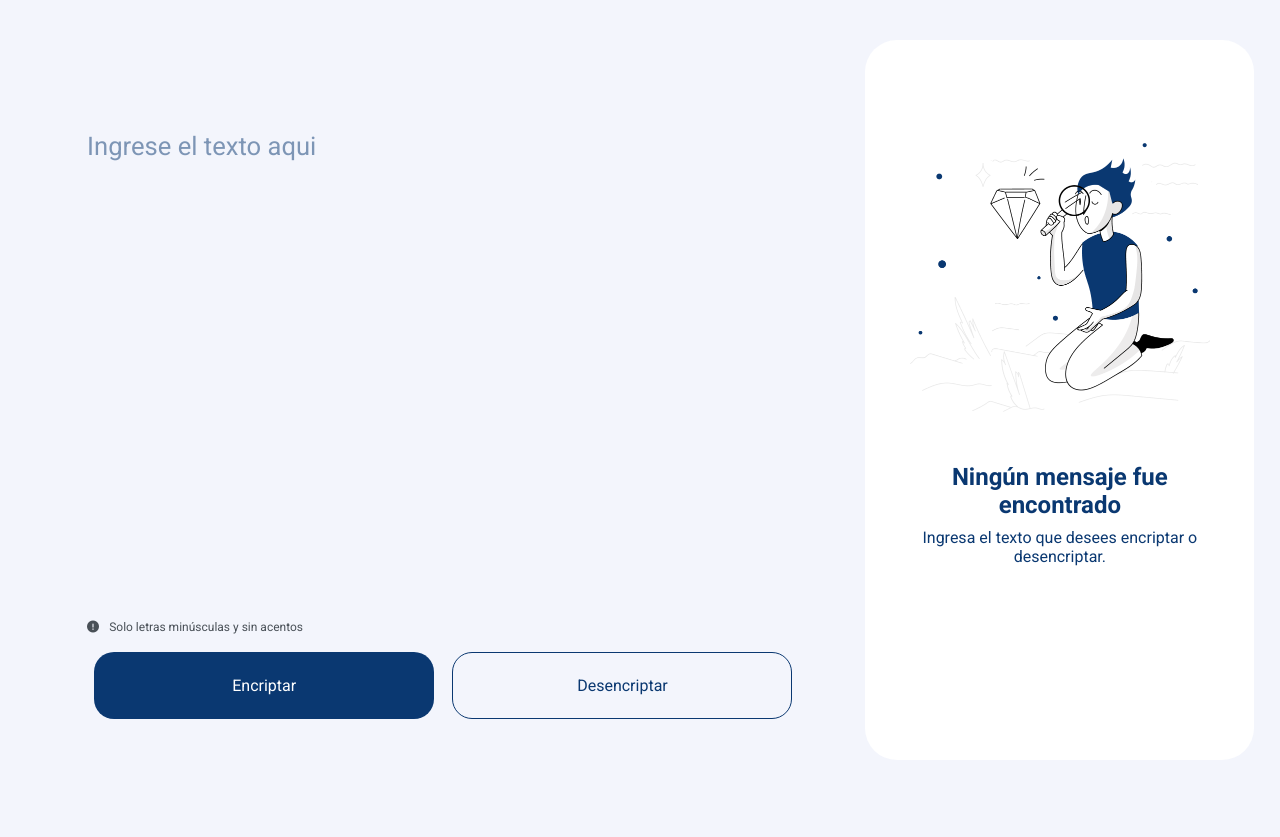
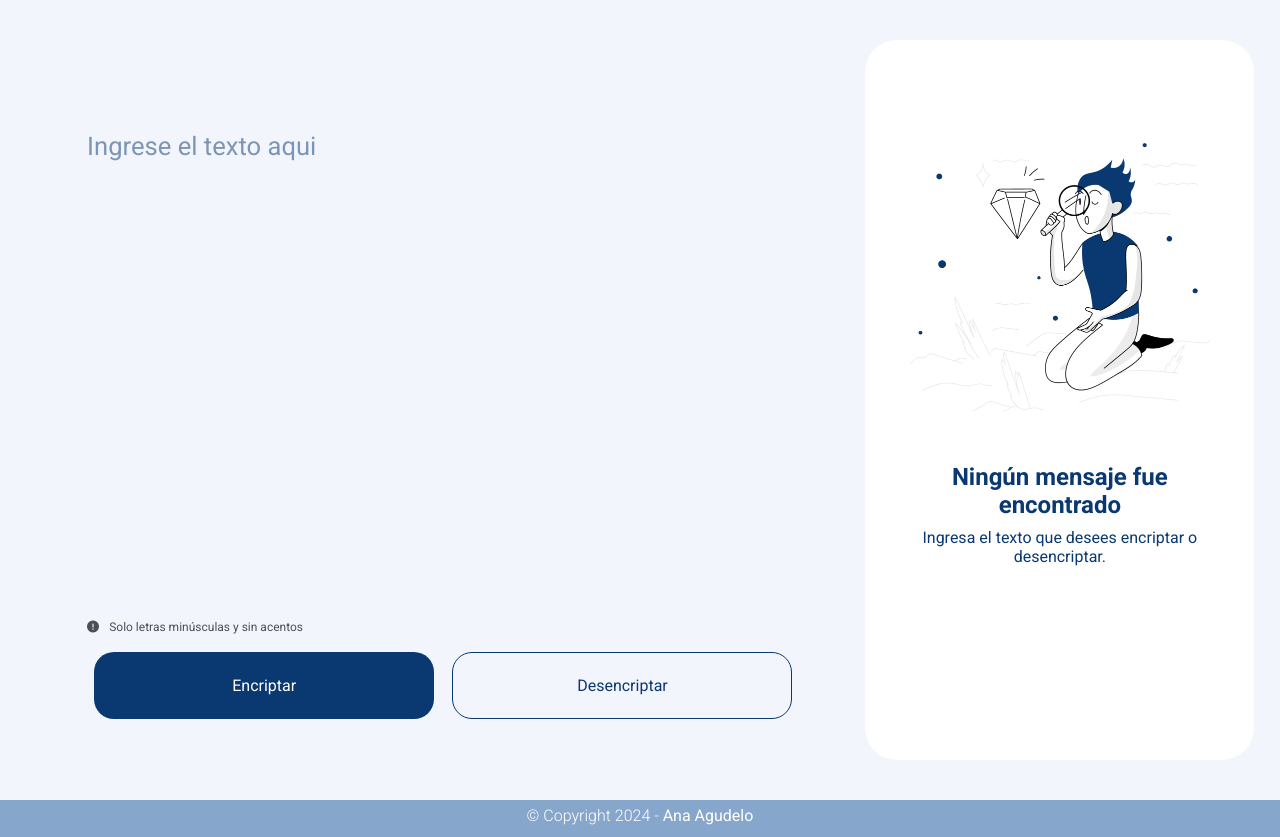
Before and after one commit to Agudelo02093/Reto1_Mensaje_Encriptado, a plain HTML site: page index.html in a window 1280 px wide. Before the commit the page ends 800 px from the top, so only its background shows below. Drawn offline with Linux system fonts and the light colour scheme.

Commit message:
footer update

```diff
--- a/index.html
+++ b/index.html
@@ -49,6 +49,10 @@
 
     </main>
 
+    <footer>
+        <p>© Copyright 2024 - <a href="https://www.behance.net/amagudelo3163f">Ana Agudelo</a></p>
+    </footer>
+
     <script src="app.js"></script>
 
 </body>
--- a/styles/style.css
+++ b/styles/style.css
@@ -20,6 +20,9 @@ body {
     box-sizing: border-box;
     background-color: var(--color-background);
     color: var(--color-primario);
+    display: flex;
+    flex-direction: column;
+    justify-content: space-between;
 }
 
 main {
@@ -73,7 +76,7 @@ textarea::placeholder {
     font-size: 1rem;
     border-radius: 20px;
     cursor: pointer;
-    margin: 1% 1%;
+    margin: 1% 1% 1%;
 }
 
 .buttonsEncripters_encripter {
@@ -170,8 +173,34 @@ textarea::placeholder {
     z-index: 1000;
 }
 
+footer {
+    background-color: #87a6cc;
+    color: #fff;
+    height: 4vh;
+    margin: 0;
+    padding: 0.2% 0;
+}
+
+footer p {
+    align-items: center;
+    text-align: center;
+    justify-content: center;
+    font-weight: 300;
+    padding: 0.3% 0;
+}
+
+a {
+    text-decoration: none;
+    color: #fff;
+    font-weight: 400;
+}
+
 
 @media (max-width: 768px) {
+
+    body {
+        height: 100vh;
+    }
 
     main {
         flex-direction: column;
@@ -235,6 +264,10 @@ textarea::placeholder {
         right: 10px;
     }
 
+    footer {
+        margin-top: 250px;
+    }
+
 }
 
 @media (max-width: 480px) {
```
